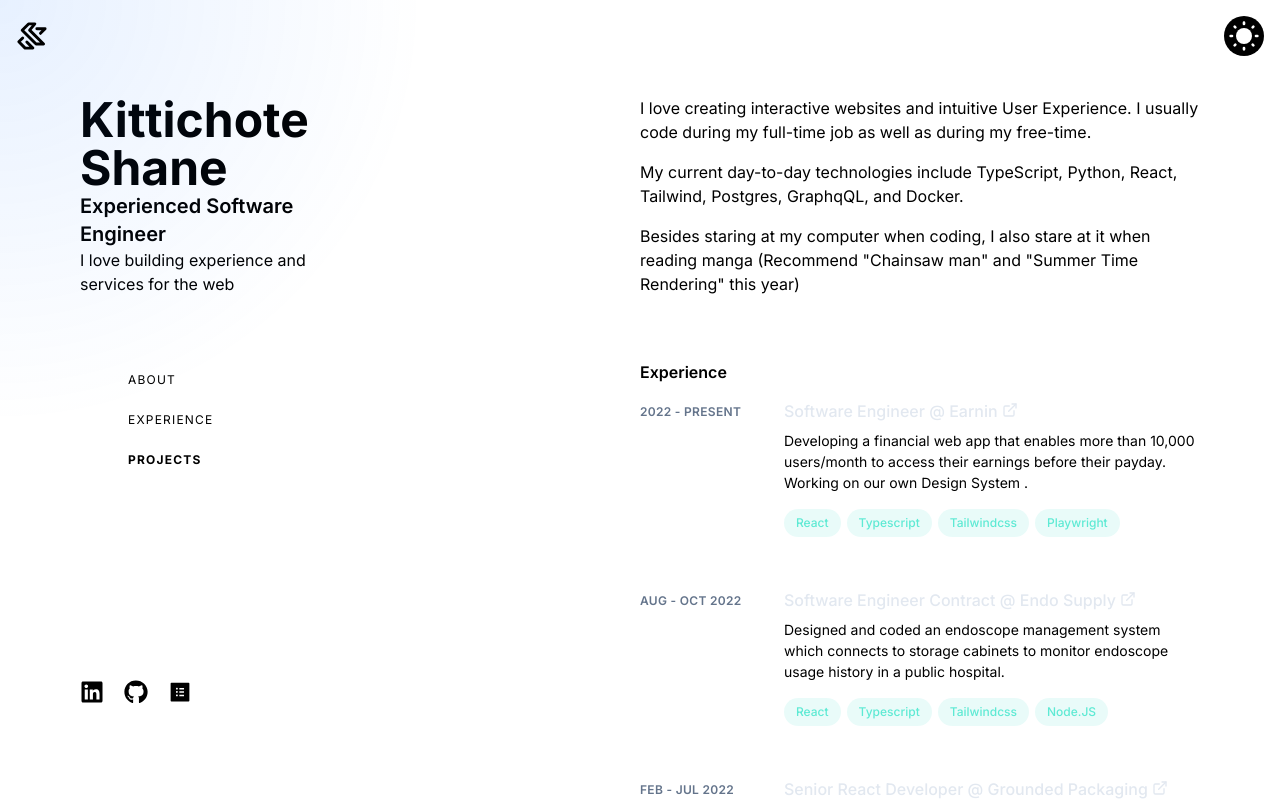
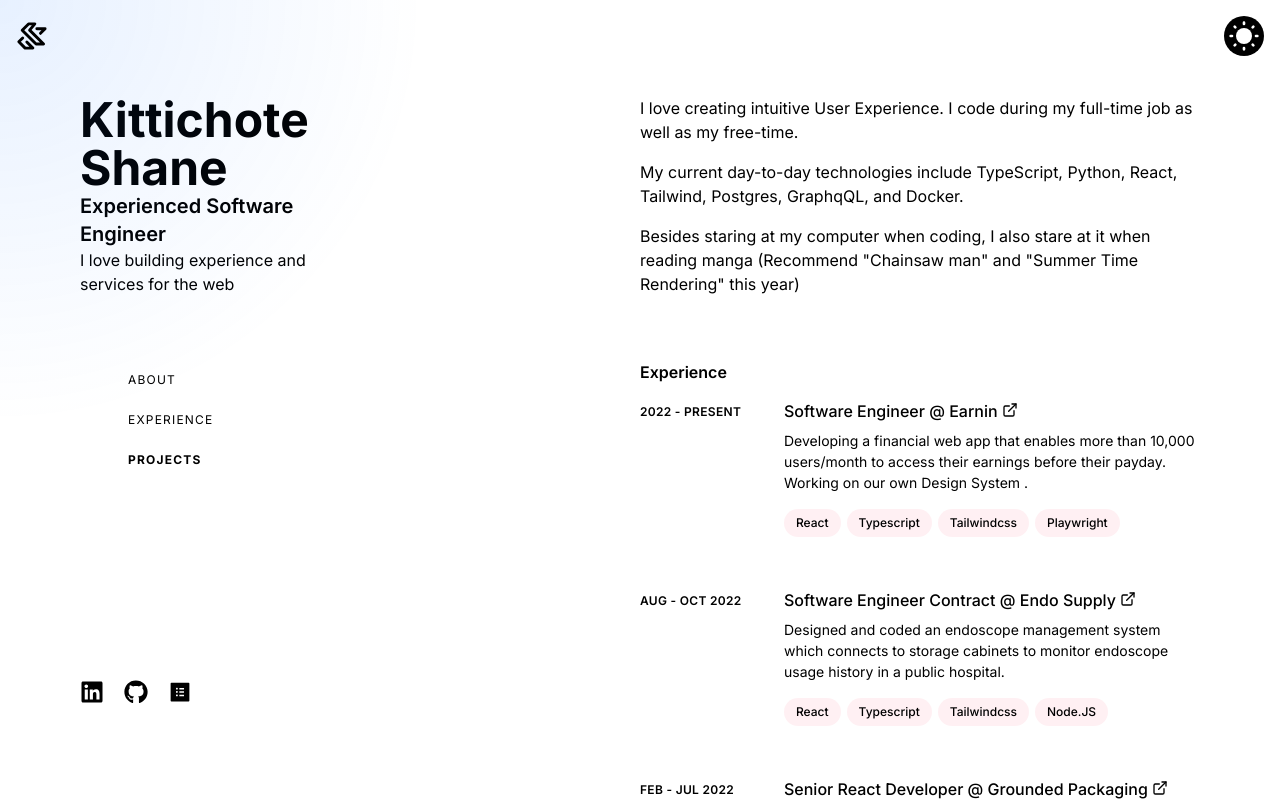
Before and after one commit to KittichoteKamalapirat/dev-port-v3, a Next.js app: page / in a window 1280 px wide. Shown: the top 801 px of the page. Built offline with nearby package versions, Linux system fonts and the light colour scheme.

Commit message:
feat: update brand color to be pink

```diff
--- a/src/app/components/sections/About.section.tsx
+++ b/src/app/components/sections/About.section.tsx
@@ -1,6 +1,4 @@
 import P from "../Text/P";
-import styles from "./About.section.module.css";
-import pojita from "../../../assets/pojita.png";
 
 interface Props {
   className?: string;
@@ -12,9 +10,9 @@ const AboutSection = ({ className }: Props) => {
       <P className="text-foreground-secondary">
         I love{" "}
         <span className="text-foreground-primary">
-          creating interactive websites and intuitive User Experience.
+          creating intuitive User Experience.
         </span>{" "}
-        I usually code during my full-time job as well as during my free-time.
+        I code during my full-time job as well as my free-time.
       </P>
       <P className="mt-4 text-foreground-secondary">
         My current day-to-day technologies include{" "}
--- a/src/app/components/sections/BreadCrumb.section.tsx
+++ b/src/app/components/sections/BreadCrumb.section.tsx
@@ -35,8 +35,8 @@ const BreadCrumbSection = ({ currentSection, className }: Props) => {
               )}
               href={section.href}
             >
-              <span className="nav-indicator mr-4 h-px w-8 bg-border-medium transition-all group-hover:w-16 group-hover:bg-slate-200 group-focus-visible:w-16 group-focus-visible:bg-slate-200 motion-reduce:transition-none"></span>
-              <span className="nav-text text-xs uppercase tracking-widest  group-hover:text-slate-200 group-focus-visible:text-slate-200">
+              <span className="nav-indicator mr-4 h-px w-8 bg-border-medium transition-all group-hover:w-16 group-hover:bg-foreground-primary group-focus-visible:w-16 group-focus-visible:bg-foreground-primary motion-reduce:transition-none"></span>
+              <span className="nav-text text-xs uppercase tracking-widest  group-hover:text-foreground-primary group-focus-visible:text-foreground-primary">
                 {section.title}
               </span>
             </a>
--- a/src/app/components/sections/Experience.section.tsx
+++ b/src/app/components/sections/Experience.section.tsx
@@ -67,7 +67,7 @@ const ExperienceSection = ({ className }: Props) => {
           <li className="mb-12" key={`experience-${index}`}>
             <div className="group relative grid pb-1 transition-all sm:grid-cols-8 sm:gap-8 md:gap-4 lg:hover:!opacity-100 lg:group-hover/list:opacity-50 hover:cursor-pointer ">
               {/* left */}
-              <header className="z-10 mb-2 mt-1 text-xs font-semibold uppercase tracking-wide text-slate-500 sm:col-span-2">
+              <header className="z-10 mb-2 mt-1 text-xs font-semibold uppercase tracking-wide text-foreground-secondary sm:col-span-2">
                 {exp.startDate} - {exp.endDate}
               </header>
               {/* right */}
@@ -78,7 +78,7 @@ const ExperienceSection = ({ className }: Props) => {
                       href={exp.link}
                       target="_blank"
                       aria-label={`${exp.title}(opens in new tab))`}
-                      className="inline-flex items-baseline font-medium leading-tight text-slate-200 hover:text-teal-300 focus-visible:text-teal-300  group/link text-base"
+                      className="inline-flex items-baseline font-medium leading-tight text-foreground-primary hover:text-brand-primary focus-visible:text-brand-primary  group/link text-base"
                       rel="noreferrer noopener"
                     >
                       {/* make the entire card a link */}
@@ -100,7 +100,7 @@ const ExperienceSection = ({ className }: Props) => {
                         key={`experience-${index}-${subIndex}`}
                         className="mr-1.5 mt-2"
                       >
-                        <div className="flex items-center rounded-full bg-teal-400/10 px-3 py-1 text-xs font-medium leading-5 text-teal-300">
+                        <div className="flex items-center rounded-full bg-rose-400 bg-opacity-10 px-3 py-1 text-xs font-medium leading-5 text-brand-primary">
                           {tech}
                         </div>
                       </li>
--- a/src/app/components/sections/Project.section.tsx
+++ b/src/app/components/sections/Project.section.tsx
@@ -38,7 +38,7 @@ const ProjectSection = ({ className }: Props) => {
           <li className="mb-12" key={`project-${index}`}>
             <div className="group relative grid pb-1 transition-all sm:grid-cols-8 sm:gap-8 md:gap-4 lg:hover:!opacity-100 lg:group-hover/list:opacity-50 hover:cursor-pointer">
               {/* left */}
-              <header className="z-10 mb-2 mt-1 text-xs font-semibold uppercase tracking-wide text-slate-500 sm:col-span-2">
+              <header className="z-10 mb-2 mt-1 text-xs font-semibold uppercase tracking-wide text-foreground-secondary sm:col-span-2">
                 Image
               </header>
               {/* right */}
@@ -49,7 +49,7 @@ const ProjectSection = ({ className }: Props) => {
                       href={proj.link}
                       target="_blank"
                       aria-label={`${proj.title}(opens in new tab))`}
-                      className="inline-flex items-baseline font-medium leading-tight text-slate-200 hover:text-teal-300 focus-visible:text-teal-300  group/link text-base"
+                      className="inline-flex items-baseline font-medium leading-tight text-foreground-primary hover:text-brand-primary focus-visible:text-brand-primary  group/link text-base"
                       rel="noreferrer noopener"
                     >
                       {/* make the entire card a link */}
@@ -71,7 +71,7 @@ const ProjectSection = ({ className }: Props) => {
                         key={`project-tech-${index}-${subIndex}`}
                         className="mr-1.5 mt-2"
                       >
-                        <div className="flex items-center rounded-full bg-teal-400/10 px-3 py-1 text-xs font-medium leading-5 text-teal-300">
+                        <div className="flex items-center rounded-full bg-teal-400/10 px-3 py-1 text-xs font-medium leading-5 text-brand-primary">
                           {tech}
                         </div>
                       </li>
--- a/src/app/components/sections/Social.section.tsx
+++ b/src/app/components/sections/Social.section.tsx
@@ -48,7 +48,7 @@ const SocialSection = ({ className }: Props) => {
               rel="noopener noreferrer"
               aria-label={`${social.ariaLabel}(opens in a new tab)`}
             >
-              <div className="text-foreground-primary">{social.icon}</div>
+              <div className="text-foreground-secondary">{social.icon}</div>
             </a>
           </li>
         ))}
--- a/src/theme/colors.js
+++ b/src/theme/colors.js
@@ -3,22 +3,6 @@
 /**
  * @typedef {import('./tailwind/types').TailwindThemeConfig} TailwindThemeConfig
  */
-
-/**
- * Design system border colors
- * @satisfies {TailwindThemeConfig['borderColor']}
- */
-export const borderColors = {
-  light: "var(--color-border-light)",
-  medium: "var(--color-border-medium)",
-  strong: "var(--color-border-strong)",
-  focus: "var(--color-border-focus)",
-  interactive: {
-    enable: "var(--color-border-interactive-enable)",
-    hover: "var(--color-border-interactive-hover)",
-    press: "var(--color-border-interactive-press)",
-  },
-};
 
 /**
  * Primitive colors mostly support opacity modifier (<token>/<opacity-value>).
@@ -55,6 +39,19 @@ export const primitiveColors = {
     900: "var(--color-amber-900)",
     950: "var(--color-amber-950)",
   },
+  pink: {
+    50: "var(--color-pink-50)",
+    100: "var(--color-pink-100)",
+    200: "var(--color-pink-200)",
+    300: "var(--color-pink-300)",
+    400: "var(--color-pink-400)",
+    500: "var(--color-pink-500)",
+    600: "var(--color-pink-600)",
+    700: "var(--color-pink-700)",
+    800: "var(--color-pink-800)",
+    900: "var(--color-pink-900)",
+    950: "var(--color-pink-950)",
+  },
 };
 
 /**
@@ -66,48 +63,42 @@ export const semanticColors = {
     secondary: "var(--color-foreground-secondary)",
     tertiary: "var(--color-foreground-tertiary)",
     interactive: {
+      disabled: "var(--color-foreground-interactive-disabled)",
       enable: "var(--color-foreground-interactive-enable)",
       hover: "var(--color-foreground-interactive-hover)",
-      focus: "var(--color-foreground-interactive-focus)",
-      press: "var(--color-foreground-interactive-press)",
-      active: "var(--color-foreground-interactive-active)",
-      disabled: "var(--color-foreground-interactive-disabled)",
-    },
-    accent: {
-      purple: "var(--color-foreground-accent-purple)",
-      green: "var(--color-foreground-accent-green)",
     },
   },
   background: {
     primary: "var(--color-background-primary)",
     secondary: "var(--color-background-secondary)",
     tertiary: "var(--color-background-tertiary)",
-    opacity_primary: "var(--color-background-opacity_primary)",
-    opacity_secondary: "var(--color-background-opacity_secondary)",
-    overlay: "var(--color-background-overlay)",
     interactive: {
-      primary: {
-        enable: "var(--color-background-interactive-primary-enable)",
-        hover: "var(--color-background-interactive-primary-hover)",
-        focus: "var(--color-background-interactive-primary-focus)",
-        press: "var(--color-background-interactive-primary-press)",
-        inverted: "var(--color-background-interactive-primary-inverted)",
-      },
-      secondary: {
-        hover: "var(--color-background-interactive-secondary-hover)",
-        focus: "var(--color-background-interactive-secondary-focus)",
-        press: "var(--color-background-interactive-secondary-press)",
-        active: "var(--color-background-interactive-secondary-active)",
-      },
-      tertiary: {
-        hover: "var(--color-background-interactive-tertiary-hover)",
-        focus: "var(--color-background-interactive-tertiary-focus)",
-        press: "var(--color-background-interactive-tertiary-press)",
-        active: "var(--color-background-interactive-tertiary-active)",
-      },
       disabled: "var(--color-background-interactive-disabled)",
-      "disabled-handle": "var(--color-background-interactive-disabled-handle)",
+      enable: "var(--color-background-interactive-enable)",
+      hover: "var(--color-background-interactive-hover)",
     },
+  },
+  brand: {
+    primary: "var(--color-brand-primary)",
+    secondary: "var(--color-brand-secondary)",
+    tertiary: "var(--color-brand-tertiary)",
+  },
+};
+
+/**
+ * Design system border colors
+ * @satisfies {TailwindThemeConfig['borderColor']}
+ */
+
+export const borderColors = {
+  light: "var(--color-border-light)",
+  medium: "var(--color-border-medium)",
+  strong: "var(--color-border-strong)",
+  focus: "var(--color-border-focus)",
+  interactive: {
+    enable: "var(--color-border-interactive-enable)",
+    hover: "var(--color-border-interactive-hover)",
+    press: "var(--color-border-interactive-press)",
   },
 };
 
```
Also changed, not shown: src/app/globals.css (+60 -6 lines).
